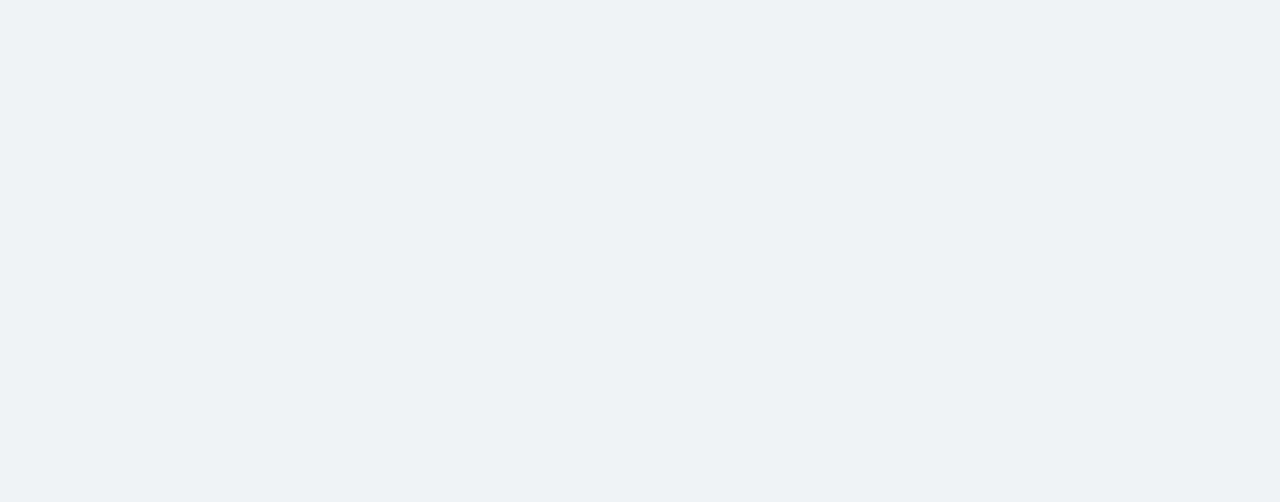
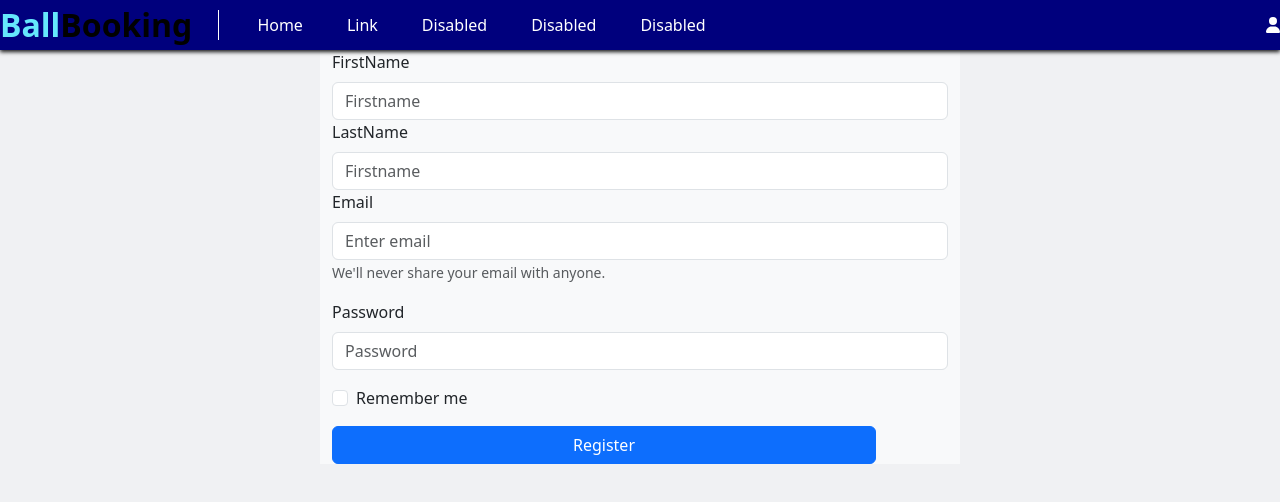
Before and after one commit to abisalisherkot/fswd-sem-proj, a React (Create React App) app in the folder ball-booking/: page /Signup in a window 1280 px wide. Before the commit this address had no page. Shown: the top 502 px of the page. Built offline with nearby package versions, Linux system fonts and the light colour scheme.

Commit message:
abis done registeration and login with sql

```diff
--- a/ball-booking/src/App.js
+++ b/ball-booking/src/App.js
@@ -5,6 +5,7 @@ import Banner from './components/Banner'
 import ControlledCarousel from './components/Carousel'
 import Newssection from './components/NewsSection';
 import Footer from './components/Footer';
+import Login from './components/Login'
 import { BrowserRouter as Router, Route, Switch, Routes } from 'react-router-dom';
 import Registration from './components/Registration';
 import Home from './pages/Home';
@@ -17,6 +18,7 @@ function App()
 
       <Route path="/" element={ <Home /> } />
       <Route path="/Registration" element={ <Registration /> } />
+      <Route path='/Signup' element={<Login />} />
 
     </Routes></>
 
--- a/ball-booking/src/components/Login.js
+++ b/ball-booking/src/components/Login.js
@@ -0,0 +1,73 @@
+import React from 'react'
+import NavBar from './NavBar'
+import Button from 'react-bootstrap/Button';
+import Form from 'react-bootstrap/Form';
+import { useState } from 'react';
+export default function Login() {
+    const [fname,setfname]=useState("")
+    const [lname,setlname]=useState("")
+    const [email,setemail]=useState("")
+    const [password,setpassword]=useState("")
+    function setFname(name){
+      setFname(name)
+    }
+    function setLname(name){
+      setlname(name)
+    }
+    function handleSubmit(event){
+        event.preventDefault();
+    }
+    const user = {
+        fname: fname,
+        lname:lname,
+        email: 'john@example.com',
+        password: 'password123'
+      };
+    async function  Registere(){
+const response=fetch('https://localhost:7191/api/Values',{
+    method:'POST',
+    headers:{
+        'Content-type':'application/json'
+    },
+    body:JSON.stringify(user)
+
+})
+    }
+  return (
+    <><NavBar/>
+    <div>
+    <div className=' col-md-6 container bg-light'>
+    <Form onSubmit={ handleSubmit }>
+    <Form.Group className="mb-3" controlId="formBasicEmail">
+      <Form.Label>FirstName</Form.Label>
+      <Form.Control type="text" placeholder="Firstname" onChange={(e)=>{setfname(e.target.value)}}/>
+      <Form.Label>LastName</Form.Label>
+      <Form.Control type="text" placeholder="Firstname" onChange={(e)=>{setlname(e.target.value
+        )}} />
+      <Form.Label>Email</Form.Label>
+      <Form.Control type="email" placeholder="Enter email" onChange={(e)=>{setemail(e.target.value)}} />
+
+      <Form.Text className="text-muted">
+        We'll never share your email with anyone.
+      </Form.Text>
+    </Form.Group>
+
+    <Form.Group className="mb-3" controlId="formBasicPassword">
+      <Form.Label>Password</Form.Label>
+      <Form.Control type="password" placeholder="Password" />
+    </Form.Group>
+    <Form.Group className="mb-3" controlId="formBasicCheckbox">
+      <Form.Check type="checkbox" label="Remember me" />
+    </Form.Group>
+    <Button variant="primary" type="submit"  style={{width:"34pc"}} onClick={Registere}>
+      Register
+    </Button>
+
+
+
+  </Form>
+  </div>
+    </div></>
+
+  )
+}
--- a/ball-booking/src/components/Registration.js
+++ b/ball-booking/src/components/Registration.js
@@ -4,24 +4,41 @@ import Form from 'react-bootstrap/Form';
 import NavBar from './NavBar';
 import Banner from '../components/Banner';
 import PageHeading from './PageHeading';
+import { useNavigate } from 'react-router';
+import { useState } from 'react';
 
 export default function Registration() {
+  const navigate=useNavigate();
+   function navigatetoRegister()
+  {
+navigate("/Signup")
+  }
 
   const user = {
-    name: 'John',
-    email: 'john@example.com',
+    name: 'john@example.com',
+
     password: 'password123'
   };
 
 
+
   async function sendData() {
-    const response = await fetch('https://localhost:7191/api/Values', {
-      method: 'POST',
+    const name = 'John'; // Example variable
+    const password = '1234567';
+    const url=`https://localhost:7191/api/Values/${name},${password}`
+    const response = await fetch(url, {
+      method: 'GET',
       headers: {
         'Content-Type': 'application/json'
       },
-      body: JSON.stringify(user)
-    })
+
+    });
+    if(response.ok){
+      const data =await response.text();
+      console.log(data);
+    }
+    else {
+      console.error('Request failed with status:', response.status);}
 
   }
 
@@ -36,9 +53,9 @@ export default function Registration() {
     <div>
     <NavBar />
     <PageHeading/>
-    <div className='container'>
+    <div className='container col-md-6 bg-light'>
     <div className='col-md-6'></div>
-    <div className=' col-md-6 ml-2px offset-md-3'>
+    <div className='Login'>
     <Form onSubmit={ handleSubmit }>
       <Form.Group className="mb-3" controlId="formBasicEmail">
         <Form.Label>Email address</Form.Label>
@@ -53,11 +70,18 @@ export default function Registration() {
         <Form.Control type="password" placeholder="Password" />
       </Form.Group>
       <Form.Group className="mb-3" controlId="formBasicCheckbox">
-        <Form.Check type="checkbox" label="Check me out" />
+        <Form.Check type="checkbox" label="Remember me" />
       </Form.Group>
-      <Button variant="primary" type="submit" onClick={ sendData }>
-        Submit
+      <Button variant="primary" type="submit" onClick={ sendData } style={{width:"34pc"}}>
+        Signin
       </Button>
+      <div className='text-center'>
+      <p>Not a member ?
+      <a href='#!' onClick={navigatetoRegister}>Register</a>
+      </p>
+
+      </div>
+
     </Form></div>
     </div>
     </div>
```
